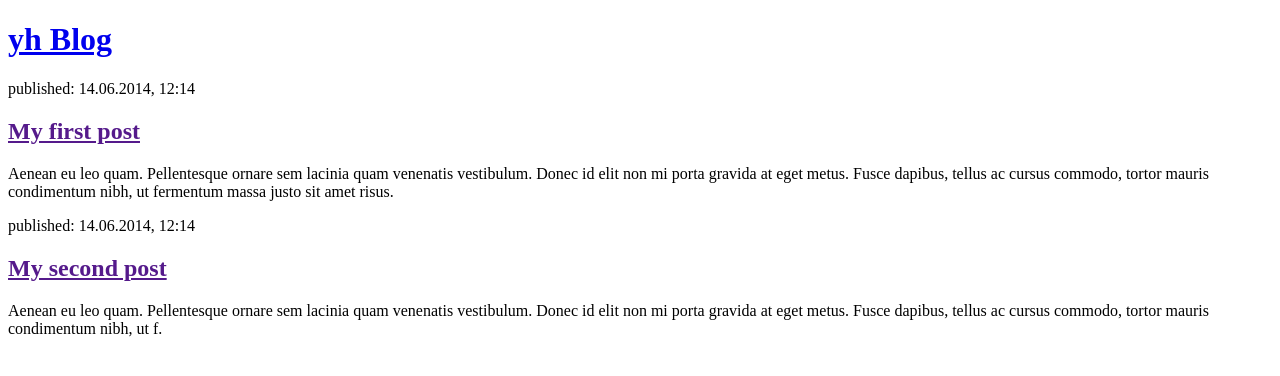
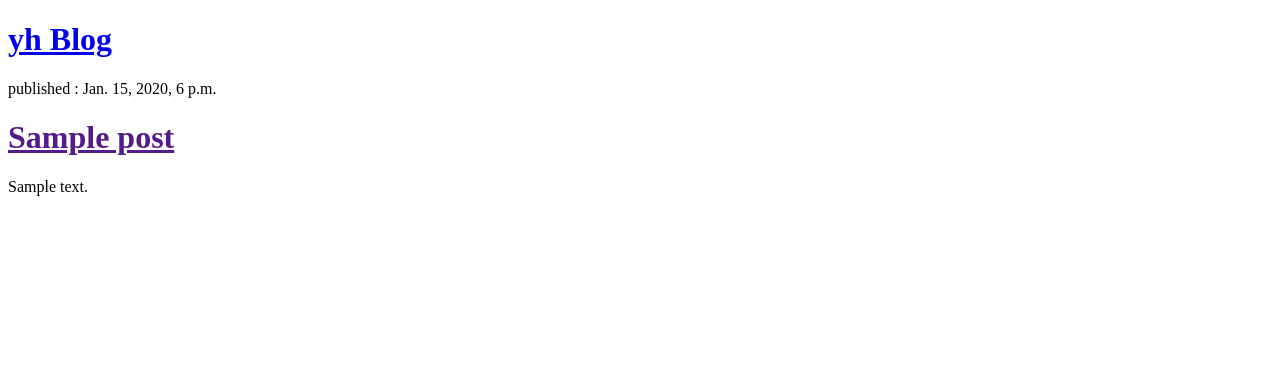
Before and after one commit to coderyh/firstBlog, a Django app: template blog/templates/blog/post_list.html in a window 1280 px wide. Shown: the top 376 px of the page. Run offline with Django 3.2, Linux system fonts and the light colour scheme; the template is opened without the code that fills it: values that come from a table or form of the project are taken from there, others are empty; tables that the repository leaves empty hold one stand-in row (values such as "Sample post").

Commit message:
修改模板以展示数据库中的model

```diff
--- a/blog/templates/blog/post_list.html
+++ b/blog/templates/blog/post_list.html
@@ -1,23 +1,20 @@
 <!DOCTYPE html>
 <html>
     <head>
-        <title>yh blog</title>
+        <title>yh blog la</title>
     </head>
     <body>
         <div>
             <h1><a href="https://www.baidu.com">yh Blog</a></h1>
         </div>
 
-        <div>
-            <p>published: 14.06.2014, 12:14</p>
-            <h2><a href="">My first post</a></h2>
-            <p>Aenean eu leo quam. Pellentesque ornare sem lacinia quam venenatis vestibulum. Donec id elit non mi porta gravida at eget metus. Fusce dapibus, tellus ac cursus commodo, tortor mauris condimentum nibh, ut fermentum massa justo sit amet risus.</p>
-        </div>
+        {% for post in posts %}
+            <div>
+                <p>published : {{ post.publish_date }}</p>
+                <h1><a href=""> {{ post.title }} </a> </h1>
+                <p>{{ post.text|linebreaks }}</p>
+            </div>
+        {% endfor %}
 
-        <div>
-            <p>published: 14.06.2014, 12:14</p>
-            <h2><a href="">My second post</a></h2>
-            <p>Aenean eu leo quam. Pellentesque ornare sem lacinia quam venenatis vestibulum. Donec id elit non mi porta gravida at eget metus. Fusce dapibus, tellus ac cursus commodo, tortor mauris condimentum nibh, ut f.</p>
-        </div>
     </body>
 </html>
--- a/blog/views.py
+++ b/blog/views.py
@@ -2,7 +2,10 @@
 from __future__ import unicode_literals
 
 from django.shortcuts import render
+from django.utils import timezone
+from .models import Post
 
 # Create your views here.
 def post_list(request):
-    return render(request,'blog/post_list.html',{})
+    posts = Post.objects.filter(publish_date__lte=timezone.now()).order_by('publish_date')
+    return render(request,'blog/post_list.html',{'posts':posts})
```
